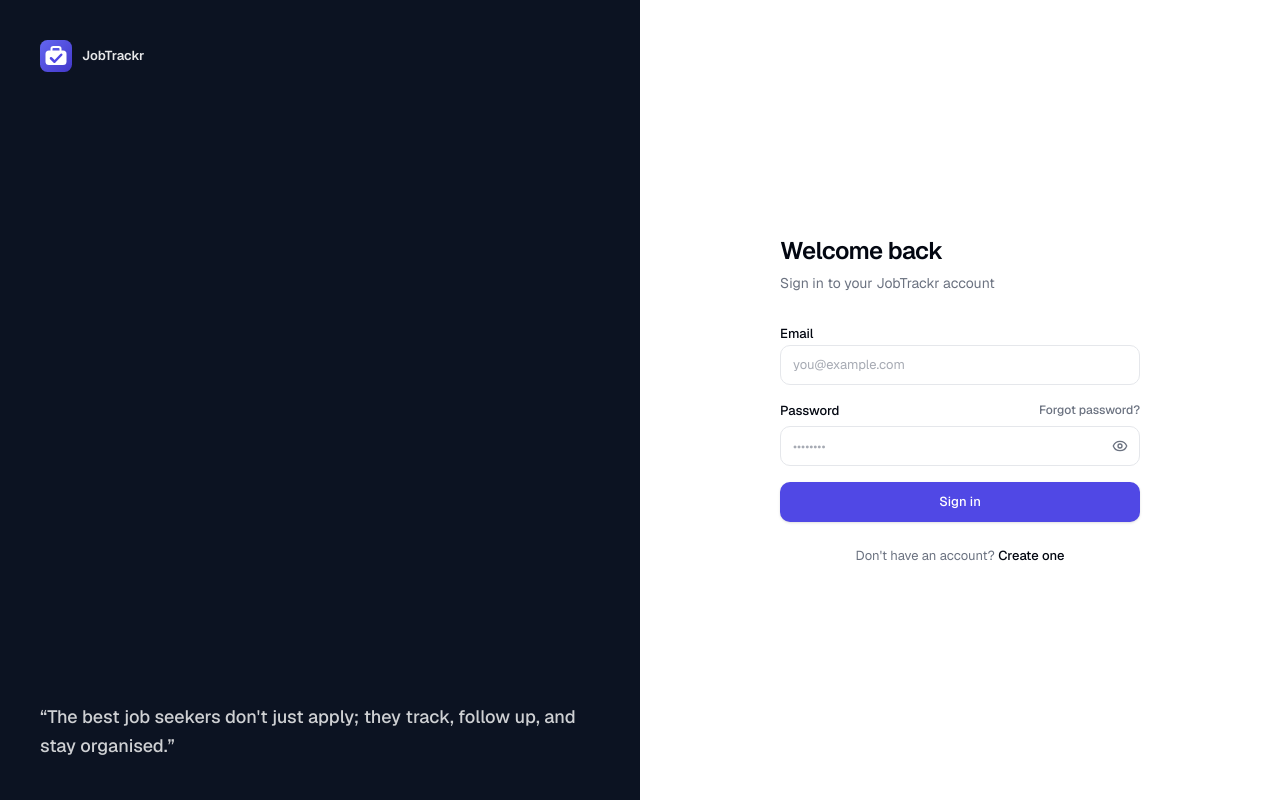
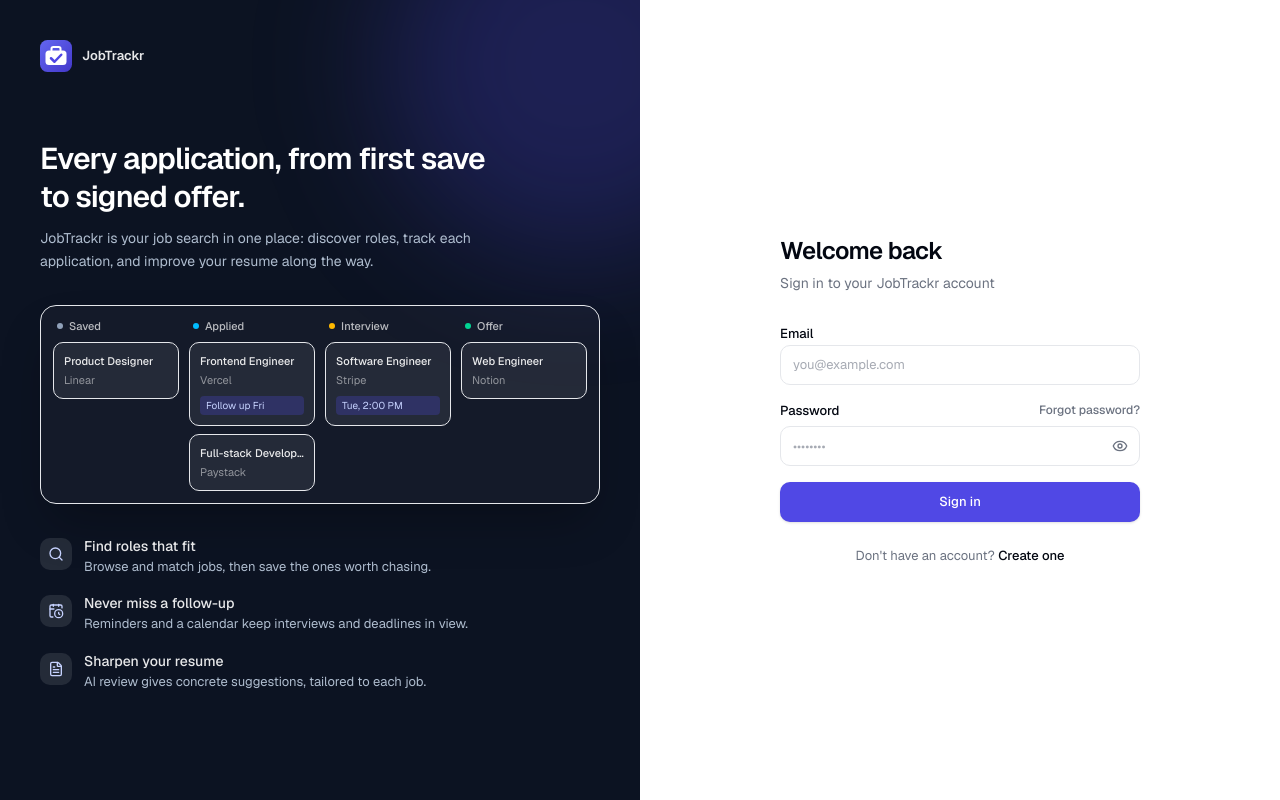
Before and after one commit to obasanmichael/JobTrackr-Frontend, a Next.js app: page /login in a window 1280 px wide. Built offline with nearby package versions, Linux system fonts and the light colour scheme; no server answers.

Commit message:
feat: redesign auth left panel with product showcase
Replace the plain quote with a headline, a pipeline board preview and three feature points. Shared AuthShowcase component is used by both login and register.

```diff
--- a/src/app/login/page.tsx
+++ b/src/app/login/page.tsx
@@ -16,6 +16,7 @@ import { Input } from "@/components/ui/input";
 import { Label } from "@/components/ui/label";
 import { AuthFormSkeleton } from "@/components/ui/page-skeletons";
 import { Logo } from "@/components/ui/logo";
+import { AuthShowcase } from "@/features/auth/components/auth-showcase";
 
 const loginSchema = z.object({
   email: z.string().email("Enter a valid email address"),
@@ -54,21 +55,7 @@ function LoginPageContent() {
 
   return (
     <div className="grid min-h-screen lg:grid-cols-2">
-      {/* Left panel — branding */}
-      <div className="hidden lg:flex flex-col justify-between bg-sidebar p-10">
-        <div className="flex items-center gap-2.5">
-          <Logo className="h-8 w-8" />
-          <span className="text-[13px] font-semibold text-white/90">JobTrackr</span>
-        </div>
-
-        <div>
-          <blockquote className="space-y-2">
-            <p className="text-lg font-medium leading-relaxed text-white/80">
-              &ldquo;The best job seekers don&apos;t just apply; they track, follow up, and stay organised.&rdquo;
-            </p>
-          </blockquote>
-        </div>
-      </div>
+      <AuthShowcase />
 
       {/* Right panel — form */}
       <div className="flex flex-col items-center justify-center bg-background px-8 py-12">
--- a/src/app/register/page.tsx
+++ b/src/app/register/page.tsx
@@ -16,6 +16,7 @@ import { Input } from "@/components/ui/input";
 import { Label } from "@/components/ui/label";
 import { AuthFormSkeleton } from "@/components/ui/page-skeletons";
 import { Logo } from "@/components/ui/logo";
+import { AuthShowcase } from "@/features/auth/components/auth-showcase";
 
 const registerSchema = z
   .object({
@@ -62,30 +63,7 @@ function RegisterPageContent() {
 
   return (
     <div className="grid min-h-screen lg:grid-cols-2">
-      {/* Left panel, branding */}
-      <div className="hidden lg:flex flex-col justify-between bg-sidebar p-10">
-        <div className="flex items-center gap-2.5">
-          <Logo className="h-8 w-8" />
-          <span className="text-[13px] font-semibold text-white/90">JobTrackr</span>
-        </div>
-
-        <div className="space-y-6">
-          <div className="space-y-1">
-            <div className="inline-flex items-center gap-2 rounded-full bg-sidebar-accent px-3 py-1">
-              <span className="h-1.5 w-1.5 rounded-full bg-green-400" />
-              <span className="text-xs text-sidebar-foreground">Free during beta</span>
-            </div>
-          </div>
-          <div>
-            <h2 className="text-2xl font-semibold text-white/90 leading-snug">
-              Your personal job search CRM
-            </h2>
-            <p className="mt-2 text-sm leading-relaxed text-sidebar-foreground">
-              Track applications, interviews, follow-ups, and outcomes, all in one organised dashboard.
-            </p>
-          </div>
-        </div>
-      </div>
+      <AuthShowcase badge="Free during beta" />
 
       {/* Right panel, form */}
       <div className="flex flex-col items-center justify-center bg-background px-8 py-12">
--- /dev/null
+++ b/src/features/auth/components/auth-showcase.tsx
@@ -0,0 +1,130 @@
+import { CalendarClock, FileText, Search, type LucideIcon } from "lucide-react";
+import { Logo } from "@/components/ui/logo";
+
+type Stage = {
+  name: string;
+  dot: string;
+  cards: { role: string; company: string; note?: string }[];
+};
+
+const STAGES: Stage[] = [
+  {
+    name: "Saved",
+    dot: "bg-slate-400",
+    cards: [{ role: "Product Designer", company: "Linear" }],
+  },
+  {
+    name: "Applied",
+    dot: "bg-sky-400",
+    cards: [
+      { role: "Frontend Engineer", company: "Vercel", note: "Follow up Fri" },
+      { role: "Full-stack Developer", company: "Paystack" },
+    ],
+  },
+  {
+    name: "Interview",
+    dot: "bg-amber-400",
+    cards: [{ role: "Software Engineer", company: "Stripe", note: "Tue, 2:00 PM" }],
+  },
+  {
+    name: "Offer",
+    dot: "bg-emerald-400",
+    cards: [{ role: "Web Engineer", company: "Notion" }],
+  },
+];
+
+const POINTS: { icon: LucideIcon; title: string; body: string }[] = [
+  {
+    icon: Search,
+    title: "Find roles that fit",
+    body: "Browse and match jobs, then save the ones worth chasing.",
+  },
+  {
+    icon: CalendarClock,
+    title: "Never miss a follow-up",
+    body: "Reminders and a calendar keep interviews and deadlines in view.",
+  },
+  {
+    icon: FileText,
+    title: "Sharpen your resume",
+    body: "AI review gives concrete suggestions, tailored to each job.",
+  },
+];
+
+export function AuthShowcase({ badge }: { badge?: string }) {
+  return (
+    <div className="relative hidden overflow-hidden bg-sidebar p-10 lg:flex lg:flex-col">
+      <div
+        aria-hidden
+        className="pointer-events-none absolute -right-32 -top-32 h-96 w-96 rounded-full bg-primary/25 blur-3xl"
+      />
+
+      <div className="relative flex items-center justify-between">
+        <div className="flex items-center gap-2.5">
+          <Logo className="h-8 w-8" />
+          <span className="text-[13px] font-semibold text-white/90">JobTrackr</span>
+        </div>
+        {badge && (
+          <div className="inline-flex items-center gap-2 rounded-full bg-sidebar-accent px-3 py-1">
+            <span className="h-1.5 w-1.5 rounded-full bg-green-400" />
+            <span className="text-xs text-sidebar-foreground">{badge}</span>
+          </div>
+        )}
+      </div>
+
+      <div className="relative flex flex-1 flex-col justify-center space-y-8 py-8">
+        <div className="max-w-md space-y-3">
+          <h2 className="text-3xl font-semibold leading-tight tracking-tight text-white">
+            Every application, from first save to signed offer.
+          </h2>
+          <p className="text-sm leading-relaxed text-sidebar-foreground">
+            JobTrackr is your job search in one place: discover roles, track each
+            application, and improve your resume along the way.
+          </p>
+        </div>
+
+        <div
+          aria-hidden
+          className="grid grid-cols-4 gap-2.5 rounded-2xl border border-white/10 bg-white/[0.03] p-3 shadow-2xl shadow-black/30"
+        >
+          {STAGES.map((stage) => (
+            <div key={stage.name} className="space-y-2">
+              <div className="flex items-center gap-1.5 px-1 text-[11px] font-medium text-white/70">
+                <span className={`h-1.5 w-1.5 rounded-full ${stage.dot}`} />
+                {stage.name}
+              </div>
+              {stage.cards.map((card) => (
+                <div
+                  key={card.company}
+                  className="rounded-lg border border-white/10 bg-white/[0.07] p-2.5"
+                >
+                  <p className="truncate text-[11px] font-medium text-white/90">{card.role}</p>
+                  <p className="mt-0.5 truncate text-[11px] text-white/50">{card.company}</p>
+                  {card.note && (
+                    <p className="mt-2 truncate rounded bg-primary/25 px-1.5 py-0.5 text-[10px] text-indigo-200">
+                      {card.note}
+                    </p>
+                  )}
+                </div>
+              ))}
+            </div>
+          ))}
+        </div>
+
+        <ul className="grid gap-4">
+          {POINTS.map(({ icon: Icon, title, body }) => (
+            <li key={title} className="flex items-start gap-3">
+              <span className="mt-0.5 flex h-8 w-8 shrink-0 items-center justify-center rounded-lg bg-white/10 text-indigo-200">
+                <Icon className="h-4 w-4" />
+              </span>
+              <div>
+                <p className="text-sm font-medium text-white/90">{title}</p>
+                <p className="text-[13px] leading-relaxed text-sidebar-foreground">{body}</p>
+              </div>
+            </li>
+          ))}
+        </ul>
+      </div>
+    </div>
+  );
+}
```
